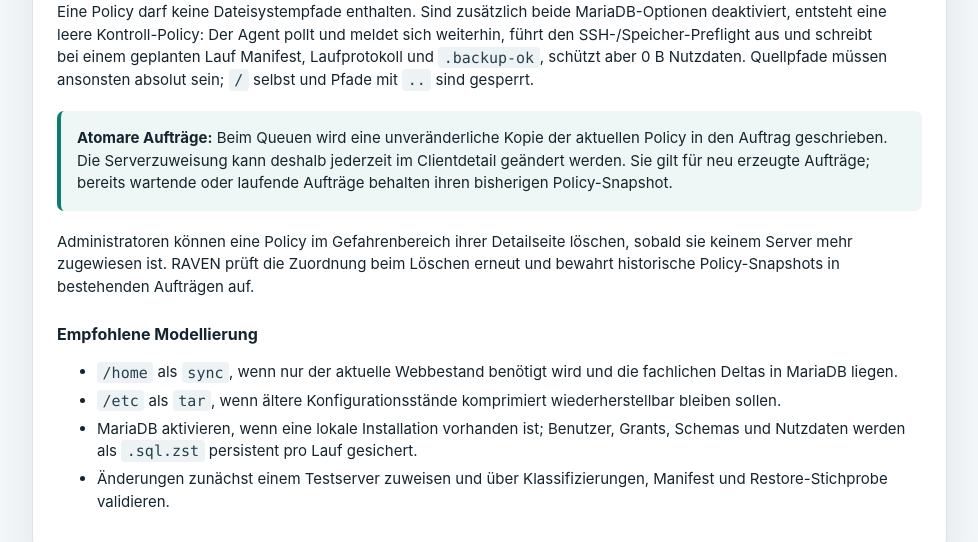
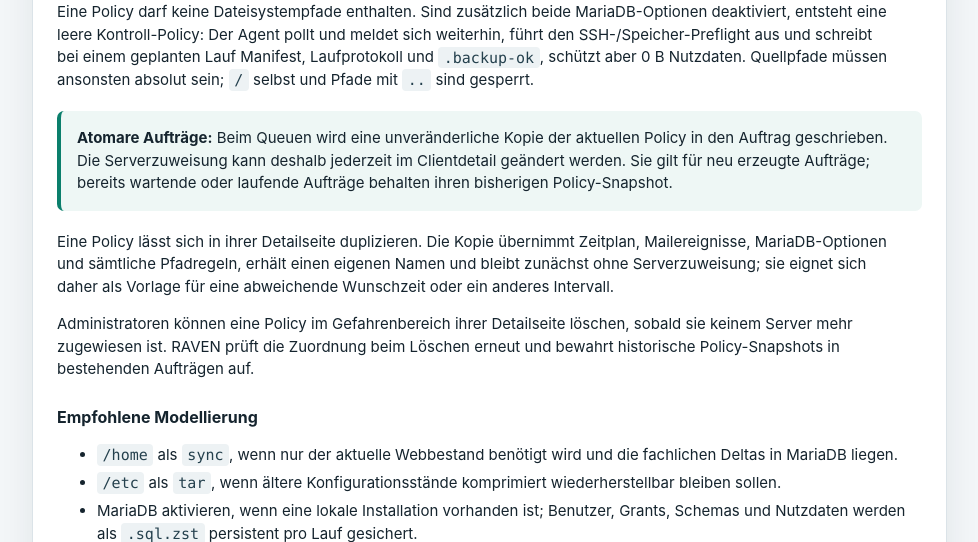
Before and after one commit to cpfaffinger/RAVEN, a FastAPI app: template portal/templates/manual.html in a window 1280 px wide. Shown: the part 5257-5799 px from the top of the page, without its empty margins (285-1263 px from the left). Run offline with FastAPI, Linux system fonts and the light colour scheme; the template is opened without the code that fills it: most values are stand-ins (such as "Sample title", 1, 10 or a date in 2020); parts of the project's set-up code (start-up, migrations or seed data) failed here and were passed over; some libraries are stand-ins or nearby versions.

Commit message:
Let a policy be duplicated as a template
Setting up a second policy that differs only in its desired time or interval
meant retyping every path rule. A policy can now be copied from its detail
page: the copy takes over schedule, mail events, MariaDB options and all path
rules under a name of its own, and starts without any server assignment so it
can be tried on a single machine first.

The name field is prefilled with the first free "(Kopie)" variant and stays
editable, and a duplicate name is rejected as before.

Co-Authored-By: Claude Opus 5 <noreply@anthropic.com>

```diff
--- a/portal/app.py
+++ b/portal/app.py
@@ -2671,8 +2671,9 @@ def policy_detail(request: Request, policy_id: int):
         clients = connection.execute(
             "SELECT id,slug,source_hostname FROM clients WHERE policy_id=? ORDER BY slug", (policy_id,)
         ).fetchall()
-    if not policy:
-        raise HTTPException(404)
+        if not policy:
+            raise HTTPException(404)
+        copy_name = suggested_copy_name(connection, str(policy["name"]))
     now = datetime.now().astimezone()
     _current, following = backup_schedule.schedule_window(
         now, policy["schedule_hour"], policy["schedule_minute"], policy["interval_hours"]
@@ -2689,6 +2690,8 @@ def policy_detail(request: Request, policy_id: int):
                 policy["schedule_hour"], policy["schedule_minute"], policy["interval_hours"]
             ),
             "next_slot": following,
+            "copy_name": copy_name,
+            "message": request.query_params.get("message", ""),
         },
     )
 
@@ -2740,6 +2743,65 @@ def policy_update(
         raise HTTPException(409, "Policy-Name existiert bereits")
     audit(request, "policy.update", name, f"policy_id={policy_id}", user_id=user["id"])
     return RedirectResponse(f"/policies/{policy_id}", status_code=303)
+
+
+POLICY_NAME_MAX = 80
+
+
+def policy_name_with_suffix(name: str, suffix: str) -> str:
+    """Append a suffix and keep the result inside the allowed name length."""
+    return f"{name[:POLICY_NAME_MAX - len(suffix)].rstrip()}{suffix}"
+
+
+def suggested_copy_name(connection: sqlite3.Connection, name: str) -> str:
+    """Return an unused name for a copy of the given policy."""
+    candidate = policy_name_with_suffix(name, " (Kopie)")
+    counter = 2
+    while connection.execute("SELECT 1 FROM backup_policies WHERE name=?", (candidate,)).fetchone():
+        candidate = policy_name_with_suffix(name, f" (Kopie {counter})")
+        counter += 1
+        if counter > 99:
+            raise HTTPException(409, "Es existieren bereits zu viele Kopien dieser Policy")
+    return candidate
+
+
+@app.post("/policies/{policy_id}/duplicate")
+def policy_duplicate(
+    request: Request, policy_id: int, name: str = Form(""), csrf_token: str = Form(...)
+):
+    """Copy a policy including its path rules, but without its server assignments."""
+    user = require_user(request, admin=True)
+    verify_csrf(user, csrf_token)
+    try:
+        with db() as connection:
+            source = connection.execute(
+                "SELECT * FROM backup_policies WHERE id=?", (policy_id,)
+            ).fetchone()
+            if not source:
+                raise HTTPException(404)
+            new_name = name.strip() or suggested_copy_name(connection, str(source["name"]))
+            if not (3 <= len(new_name) <= POLICY_NAME_MAX):
+                raise HTTPException(400, f"Policy-Name muss 3 bis {POLICY_NAME_MAX} Zeichen lang sein")
+            cursor = connection.execute(
+                "INSERT INTO backup_policies(name,description,mariadb_enabled,mariadb_databases_enabled,"
+                "mariadb_users_enabled,schedule_hour,schedule_minute,interval_hours,mail_on_success,"
+                "mail_on_failure,mail_on_skipped,active,created_at,updated_at) "
+                "SELECT ?,description,mariadb_enabled,mariadb_databases_enabled,mariadb_users_enabled,"
+                "schedule_hour,schedule_minute,interval_hours,mail_on_success,mail_on_failure,"
+                "mail_on_skipped,active,?,? FROM backup_policies WHERE id=?",
+                (new_name, now_iso(), now_iso(), policy_id),
+            )
+            new_id = int(cursor.lastrowid)
+            connection.execute(
+                "INSERT INTO policy_paths(policy_id,source_path,target_name,mode,sort_order) "
+                "SELECT ?,source_path,target_name,mode,sort_order FROM policy_paths WHERE policy_id=?",
+                (new_id, policy_id),
+            )
+    except sqlite3.IntegrityError as exc:
+        raise HTTPException(409, "Policy-Name existiert bereits") from exc
+    audit(request, "policy.duplicate", new_name, f"source_policy_id={policy_id}", user_id=user["id"])
+    message = f"Kopie von „{source['name']}“ angelegt; noch keinem Server zugewiesen"
+    return RedirectResponse(f"/policies/{new_id}?message={quote(message)}", status_code=303)
 
 
 @app.post("/policies/{policy_id}/delete")
--- a/portal/templates/manual.html
+++ b/portal/templates/manual.html
@@ -76,7 +76,7 @@ python3 /root/backup --config /root/backup-job.toml --force</code></pre>
       <p>Der frühere Modus <code>snapshot</code> wird bei der Portalaktualisierung automatisch auf <code>tar</code> migriert. Bereits vorhandene historische rsync-Verzeichnisse bleiben unverändert und weiterhin lesbar; nur neue persistente Läufe werden ausschließlich als <code>.tar.zst</code> geschrieben.</p>
       <p>Eine Policy darf keine Dateisystempfade enthalten. Sind zusätzlich beide MariaDB-Optionen deaktiviert, entsteht eine leere Kontroll-Policy: Der Agent pollt und meldet sich weiterhin, führt den SSH-/Speicher-Preflight aus und schreibt bei einem geplanten Lauf Manifest, Laufprotokoll und <code>.backup-ok</code>, schützt aber 0 B Nutzdaten. Quellpfade müssen ansonsten absolut sein; <code>/</code> selbst und Pfade mit <code>..</code> sind gesperrt.</p>
       <div class="callout"><strong>Atomare Aufträge:</strong> Beim Queuen wird eine unveränderliche Kopie der aktuellen Policy in den Auftrag geschrieben. Die Serverzuweisung kann deshalb jederzeit im Clientdetail geändert werden. Sie gilt für neu erzeugte Aufträge; bereits wartende oder laufende Aufträge behalten ihren bisherigen Policy-Snapshot.</div>
-      <p>Administratoren können eine Policy im Gefahrenbereich ihrer Detailseite löschen, sobald sie keinem Server mehr zugewiesen ist. RAVEN prüft die Zuordnung beim Löschen erneut und bewahrt historische Policy-Snapshots in bestehenden Aufträgen auf.</p>
+      <p>Eine Policy lässt sich in ihrer Detailseite duplizieren. Die Kopie übernimmt Zeitplan, Mailereignisse, MariaDB-Optionen und sämtliche Pfadregeln, erhält einen eigenen Namen und bleibt zunächst ohne Serverzuweisung; sie eignet sich daher als Vorlage für eine abweichende Wunschzeit oder ein anderes Intervall.</p><p>Administratoren können eine Policy im Gefahrenbereich ihrer Detailseite löschen, sobald sie keinem Server mehr zugewiesen ist. RAVEN prüft die Zuordnung beim Löschen erneut und bewahrt historische Policy-Snapshots in bestehenden Aufträgen auf.</p>
       <h3>Empfohlene Modellierung</h3><ul><li><code>/home</code> als <code>sync</code>, wenn nur der aktuelle Webbestand benötigt wird und die fachlichen Deltas in MariaDB liegen.</li><li><code>/etc</code> als <code>tar</code>, wenn ältere Konfigurationsstände komprimiert wiederherstellbar bleiben sollen.</li><li>MariaDB aktivieren, wenn eine lokale Installation vorhanden ist; Benutzer, Grants, Schemas und Nutzdaten werden als <code>.sql.zst</code> persistent pro Lauf gesichert.</li><li>Änderungen zunächst einem Testserver zuweisen und über Klassifizierungen, Manifest und Restore-Stichprobe validieren.</li></ul>
     </section>
 
```
Also changed, not shown: portal/templates/policy_detail.html (+12 -0 lines), README.md.
